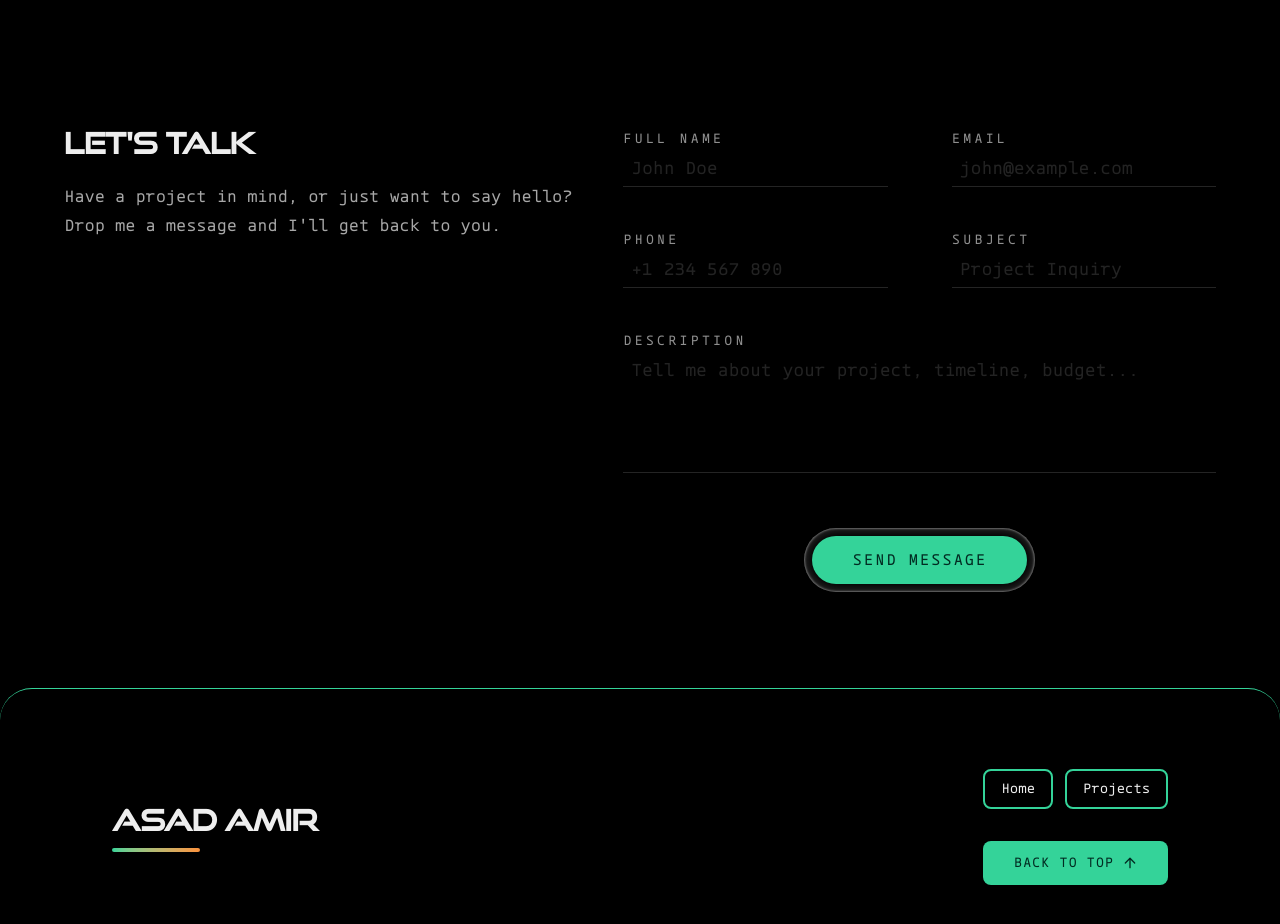
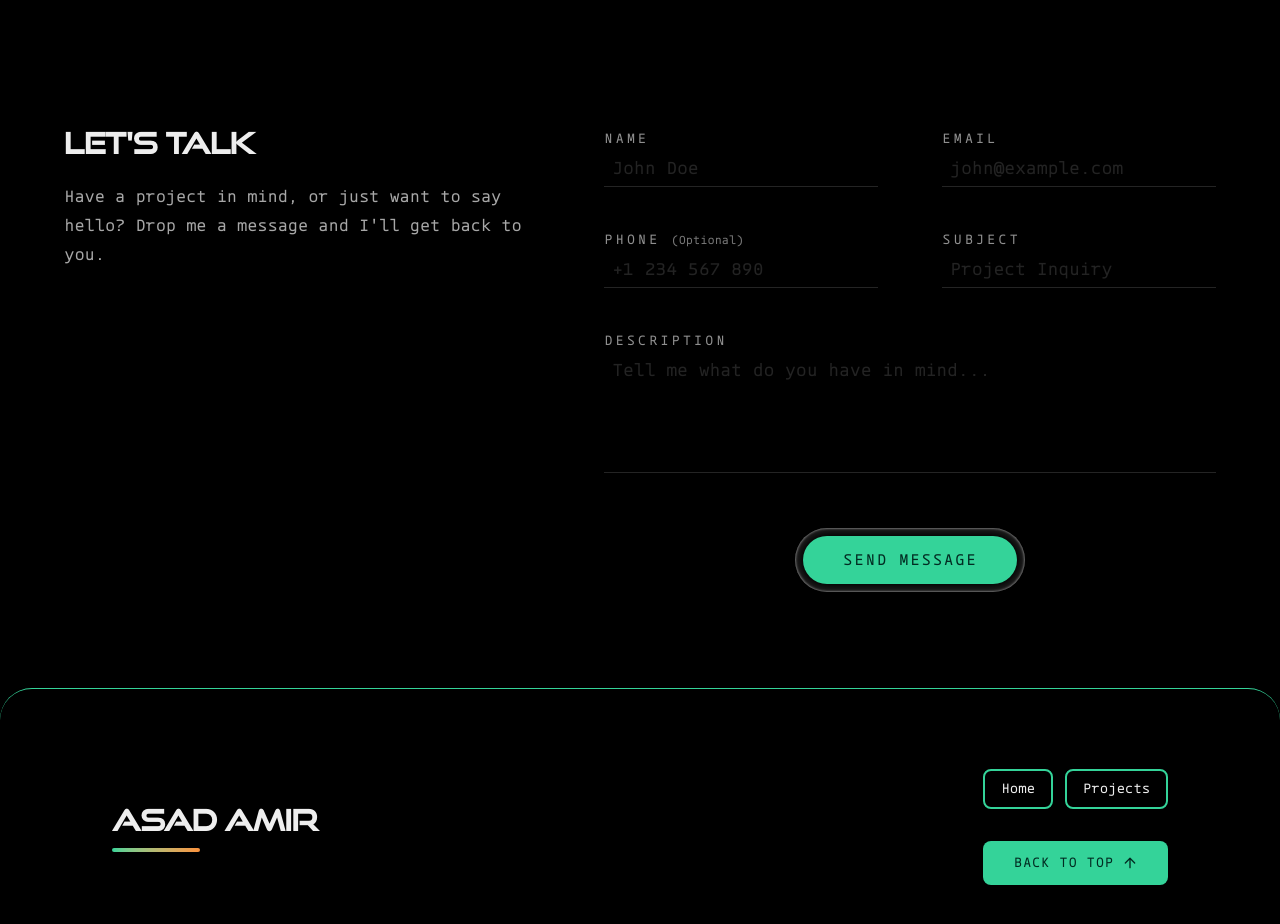
Before and after one commit to asad-777/personal_website, a Next.js app: page / in a window 1280 px wide. Shown: the part 4020-4944 px from the top of the page. Built offline with nearby package versions, Linux system fonts and the light colour scheme.

Commit message:
hero tagline width reoptimized

```diff
--- a/src/components/contact.jsx
+++ b/src/components/contact.jsx
@@ -285,7 +285,7 @@ export default function Contact() {
 
                             <div className="grid grid-cols-1 md:grid-cols-2 gap-x-16 gap-y-10">
                                 <div className="space-y-3">
-                                    <label className="text-base-content/60">Full Name </label>
+                                    <label className="text-base-content/60">Name </label>
                                     <input type="text" name="name" placeholder="John Doe"
                                         onChange={handleFieldChange} onBlur={handleFieldBlur}
                                         className={`w-full bg-transparent border-b py-1 px-2 focus:px-6 duration-300 transition-rounded focus:rounded-3xl focus:border-primary outline-hidden transition-colors text-lg text-base-content placeholder:text-base-content/15 ${fieldErrorClasses("name")}`} />
@@ -299,7 +299,7 @@ export default function Contact() {
                                     {touched.email && errors.email && <p className="text-red-500 text-xs mt-1 tracking-wide">{errors.email}</p>}
                                 </div>
                                 <div className="space-y-3">
-                                    <label className="text-base-content/60">Phone </label>
+                                    <label className="text-base-content/60">Phone </label><span className="text-xs text-base-content/50">(Optional)</span>
                                     <input type="tel" name="contact" placeholder="+1 234 567 890"
                                         className="w-full bg-transparent border-b border-base-content/15 py-1 px-2 focus:px-6  focus:rounded-3xl outline-hidden duration-300 focus:rounded-3xl transition-rounded focus:border-primary transition-colors text-lg text-base-content placeholder:text-base-content/15" />
                                 </div>
@@ -314,7 +314,7 @@ export default function Contact() {
 
                             <div className="space-y-3">
                                 <label className="text-base-content/60">Description </label>
-                                <textarea name="message" rows={4} placeholder="Tell me about your project, timeline, budget..."
+                                <textarea name="message" rows={4} placeholder="Tell me what do you have in mind..."
                                     onChange={handleFieldChange} onBlur={handleFieldBlur}
                                     className={`w-full bg-transparent border-b py-1 px-2 focus:px-6 duration-300 transition-rounded focus:rounded-3xl focus:border-primary outline-hidden transition-colors text-lg text-base-content placeholder:text-base-content/15 resize-none ${fieldErrorClasses("message")}`} />
                                 {touched.message && errors.message && <p className="text-red-500 text-xs mt-1 tracking-wide">{errors.message}</p>}
--- a/src/components/hero.jsx
+++ b/src/components/hero.jsx
@@ -47,7 +47,7 @@ export default function Hero() {
             />
           </div>
 
-          <p className="text-lg text-base-content/70 max-w-xl leading-relaxed">
+          <p className="text-lg text-base-content/70  px-6 lg:px-0 max-w-xl leading-relaxed">
             I am a student web app developer building clean, functional applications.
           </p>
 
```
